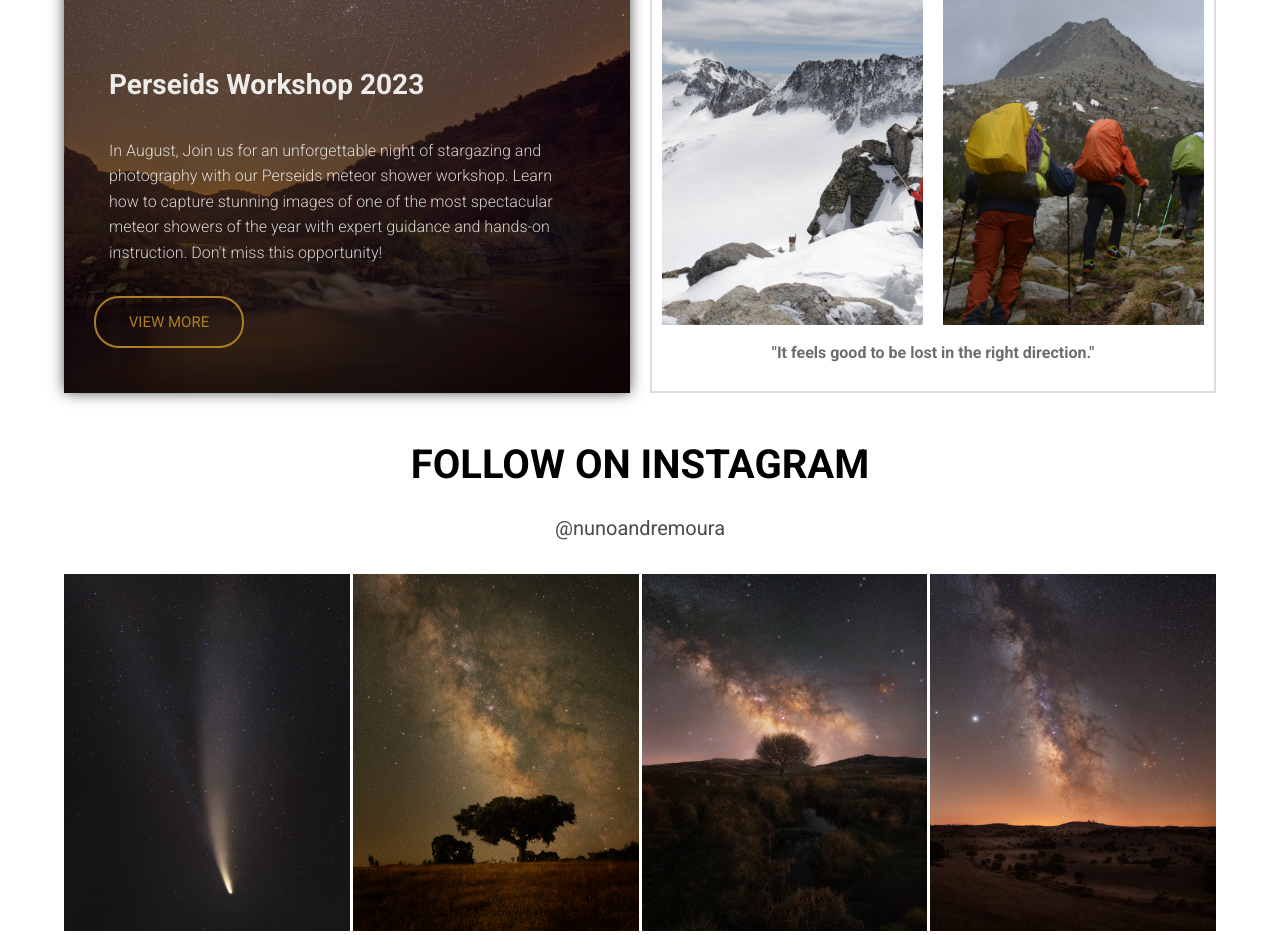
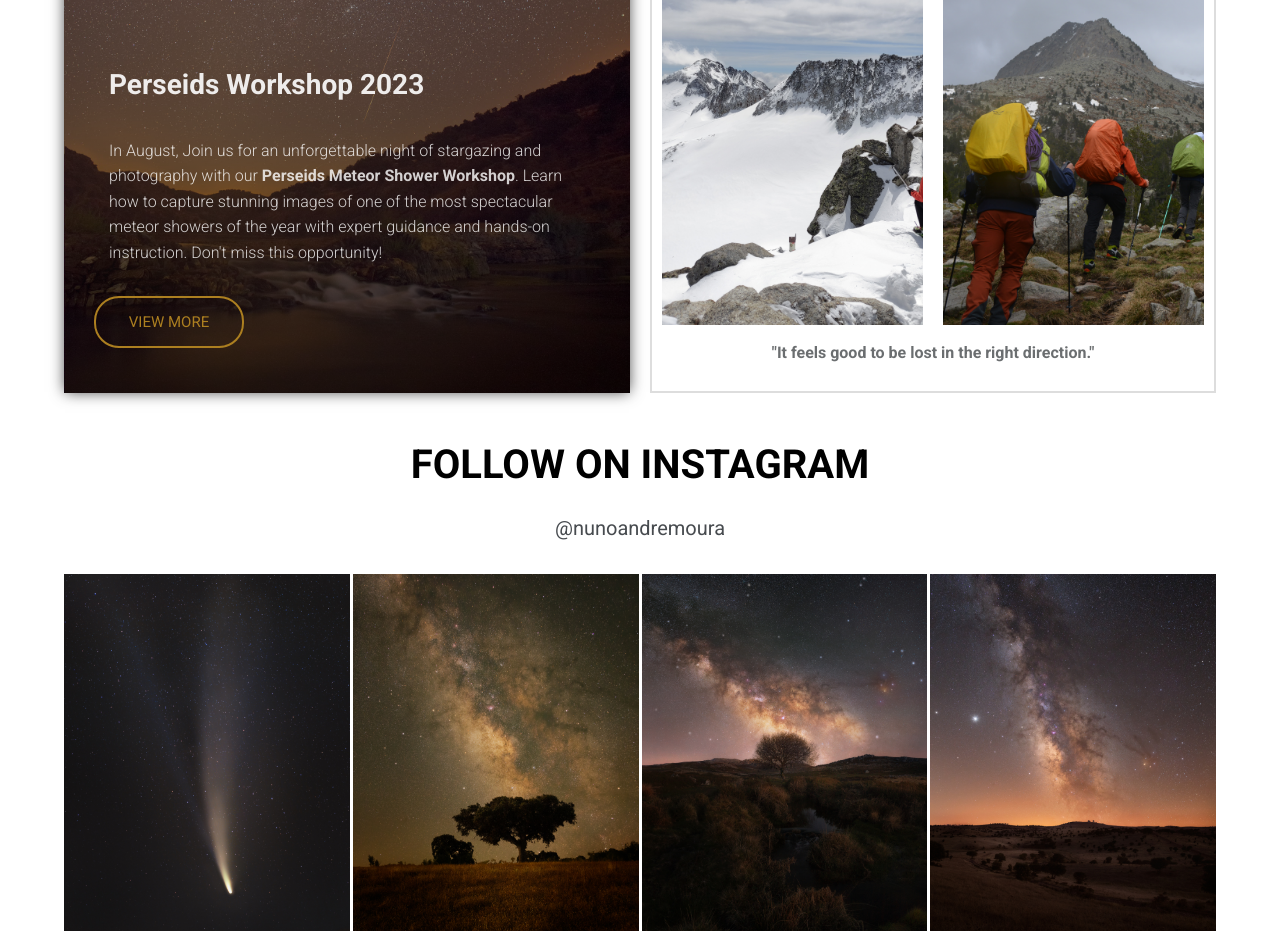
Before and after one commit to NAMoura/NAMoura.github.io, a plain HTML site: page Index.html in a window 1280 px wide. Shown: the part 1180-2115 px from the top of the page. Drawn offline with Linux system fonts and the light colour scheme; files whose address does not match are found by name.

Commit message:
Update Index.html

```diff
--- a/Index.html
+++ b/Index.html
@@ -80,7 +80,7 @@
                 <!-- image here -->
                 <div>
                     <h3>Perseids Workshop 2023</h3>
-                    <p>In August, Join us for an unforgettable night of stargazing and photography with our Perseids meteor shower workshop.
+                    <p>In August, Join us for an unforgettable night of stargazing and photography with our <strong>Perseids Meteor Shower Workshop</strong>.
                         Learn how to capture stunning images of one of the most spectacular meteor showers of the year with expert
                         guidance and hands-on instruction. Don't miss this opportunity!</p>
                     <a href="#" class="btn">view more</a>
```
